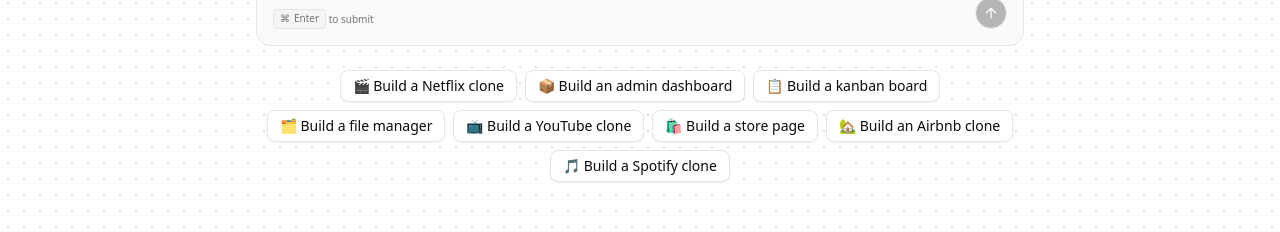
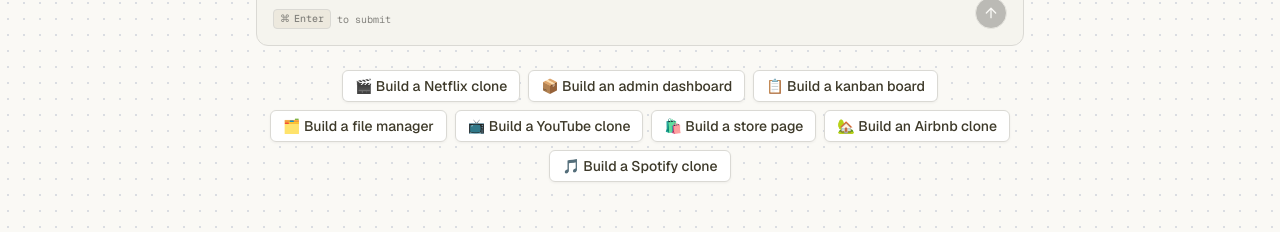
Before and after one commit to thuykaka/next-web-ai-builder, a Next.js app: page / in a window 1280 px wide. Shown: the part 405-637 px from the top of the page. Built offline with nearby package versions, Linux system fonts and the light colour scheme; no server answers.

Commit message:
chap15: update theme

```diff
--- a/src/app/globals.css
+++ b/src/app/globals.css
@@ -3,129 +3,218 @@
 
 @custom-variant dark (&:is(.dark *));
 
+:root {
+  --background: oklch(0.9818 0.0054 95.0986);
+  --foreground: oklch(0.3438 0.0269 95.7226);
+  --card: oklch(0.9818 0.0054 95.0986);
+  --card-foreground: oklch(0.1908 0.0020 106.5859);
+  --popover: oklch(1.0000 0 0);
+  --popover-foreground: oklch(0.2671 0.0196 98.9390);
+  --primary: oklch(0.6171 0.1375 39.0427);
+  --primary-foreground: oklch(1.0000 0 0);
+  --secondary: oklch(0.9245 0.0138 92.9892);
+  --secondary-foreground: oklch(0.4334 0.0177 98.6048);
+  --muted: oklch(0.9341 0.0153 90.2390);
+  --muted-foreground: oklch(0.6059 0.0075 97.4233);
+  --accent: oklch(0.9245 0.0138 92.9892);
+  --accent-foreground: oklch(0.2671 0.0196 98.9390);
+  --destructive: oklch(0.1908 0.0020 106.5859);
+  --destructive-foreground: oklch(1.0000 0 0);
+  --border: oklch(0.8847 0.0069 97.3627);
+  --input: oklch(0.7621 0.0156 98.3528);
+  --ring: oklch(0.5937 0.1673 253.0630);
+  --chart-1: oklch(0.5583 0.1276 42.9956);
+  --chart-2: oklch(0.6898 0.1581 290.4107);
+  --chart-3: oklch(0.8816 0.0276 93.1280);
+  --chart-4: oklch(0.8822 0.0403 298.1792);
+  --chart-5: oklch(0.5608 0.1348 42.0584);
+  --sidebar: oklch(0.9663 0.0080 98.8792);
+  --sidebar-foreground: oklch(0.3590 0.0051 106.6524);
+  --sidebar-primary: oklch(0.6171 0.1375 39.0427);
+  --sidebar-primary-foreground: oklch(0.9881 0 0);
+  --sidebar-accent: oklch(0.9245 0.0138 92.9892);
+  --sidebar-accent-foreground: oklch(0.3250 0 0);
+  --sidebar-border: oklch(0.9401 0 0);
+  --sidebar-ring: oklch(0.7731 0 0);
+  --font-sans: ui-sans-serif, system-ui, -apple-system, BlinkMacSystemFont, 'Segoe UI', Roboto, 'Helvetica Neue', Arial, 'Noto Sans', sans-serif, 'Apple Color Emoji', 'Segoe UI Emoji', 'Segoe UI Symbol', 'Noto Color Emoji';
+  --font-serif: ui-serif, Georgia, Cambria, "Times New Roman", Times, serif;
+  --font-mono: ui-monospace, SFMono-Regular, Menlo, Monaco, Consolas, "Liberation Mono", "Courier New", monospace;
+  --radius: 0.5rem;
+  --shadow-2xs: 0 1px 3px 0px hsl(0 0% 0% / 0.05);
+  --shadow-xs: 0 1px 3px 0px hsl(0 0% 0% / 0.05);
+  --shadow-sm: 0 1px 3px 0px hsl(0 0% 0% / 0.10), 0 1px 2px -1px hsl(0 0% 0% / 0.10);
+  --shadow: 0 1px 3px 0px hsl(0 0% 0% / 0.10), 0 1px 2px -1px hsl(0 0% 0% / 0.10);
+  --shadow-md: 0 1px 3px 0px hsl(0 0% 0% / 0.10), 0 2px 4px -1px hsl(0 0% 0% / 0.10);
+  --shadow-lg: 0 1px 3px 0px hsl(0 0% 0% / 0.10), 0 4px 6px -1px hsl(0 0% 0% / 0.10);
+  --shadow-xl: 0 1px 3px 0px hsl(0 0% 0% / 0.10), 0 8px 10px -1px hsl(0 0% 0% / 0.10);
+  --shadow-2xl: 0 1px 3px 0px hsl(0 0% 0% / 0.25);
+}
+
+.dark {
+  --background: oklch(0.2679 0.0036 106.6427);
+  --foreground: oklch(0.8074 0.0142 93.0137);
+  --card: oklch(0.2679 0.0036 106.6427);
+  --card-foreground: oklch(0.9818 0.0054 95.0986);
+  --popover: oklch(0.3085 0.0035 106.6039);
+  --popover-foreground: oklch(0.9211 0.0040 106.4781);
+  --primary: oklch(0.6724 0.1308 38.7559);
+  --primary-foreground: oklch(1.0000 0 0);
+  --secondary: oklch(0.9818 0.0054 95.0986);
+  --secondary-foreground: oklch(0.3085 0.0035 106.6039);
+  --muted: oklch(0.2213 0.0038 106.7070);
+  --muted-foreground: oklch(0.7713 0.0169 99.0657);
+  --accent: oklch(0.2130 0.0078 95.4245);
+  --accent-foreground: oklch(0.9663 0.0080 98.8792);
+  --destructive: oklch(0.6368 0.2078 25.3313);
+  --destructive-foreground: oklch(1.0000 0 0);
+  --border: oklch(0.3618 0.0101 106.8928);
+  --input: oklch(0.4336 0.0113 100.2195);
+  --ring: oklch(0.5937 0.1673 253.0630);
+  --chart-1: oklch(0.5583 0.1276 42.9956);
+  --chart-2: oklch(0.6898 0.1581 290.4107);
+  --chart-3: oklch(0.2130 0.0078 95.4245);
+  --chart-4: oklch(0.3074 0.0516 289.3230);
+  --chart-5: oklch(0.5608 0.1348 42.0584);
+  --sidebar: oklch(0.2357 0.0024 67.7077);
+  --sidebar-foreground: oklch(0.8074 0.0142 93.0137);
+  --sidebar-primary: oklch(0.3250 0 0);
+  --sidebar-primary-foreground: oklch(0.9881 0 0);
+  --sidebar-accent: oklch(0.1680 0.0020 106.6177);
+  --sidebar-accent-foreground: oklch(0.8074 0.0142 93.0137);
+  --sidebar-border: oklch(0.9401 0 0);
+  --sidebar-ring: oklch(0.7731 0 0);
+  --font-sans: ui-sans-serif, system-ui, -apple-system, BlinkMacSystemFont, 'Segoe UI', Roboto, 'Helvetica Neue', Arial, 'Noto Sans', sans-serif, 'Apple Color Emoji', 'Segoe UI Emoji', 'Segoe UI Symbol', 'Noto Color Emoji';
+  --font-serif: ui-serif, Georgia, Cambria, "Times New Roman", Times, serif;
+  --font-mono: ui-monospace, SFMono-Regular, Menlo, Monaco, Consolas, "Liberation Mono", "Courier New", monospace;
+  --radius: 0.5rem;
+  --shadow-2xs: 0 1px 3px 0px hsl(0 0% 0% / 0.05);
+  --shadow-xs: 0 1px 3px 0px hsl(0 0% 0% / 0.05);
+  --shadow-sm: 0 1px 3px 0px hsl(0 0% 0% / 0.10), 0 1px 2px -1px hsl(0 0% 0% / 0.10);
+  --shadow: 0 1px 3px 0px hsl(0 0% 0% / 0.10), 0 1px 2px -1px hsl(0 0% 0% / 0.10);
+  --shadow-md: 0 1px 3px 0px hsl(0 0% 0% / 0.10), 0 2px 4px -1px hsl(0 0% 0% / 0.10);
+  --shadow-lg: 0 1px 3px 0px hsl(0 0% 0% / 0.10), 0 4px 6px -1px hsl(0 0% 0% / 0.10);
+  --shadow-xl: 0 1px 3px 0px hsl(0 0% 0% / 0.10), 0 8px 10px -1px hsl(0 0% 0% / 0.10);
+  --shadow-2xl: 0 1px 3px 0px hsl(0 0% 0% / 0.25);
+}
+
 @theme inline {
   --color-background: var(--background);
   --color-foreground: var(--foreground);
-  --font-sans: var(--font-geist-sans);
-  --font-mono: var(--font-geist-mono);
+  --color-card: var(--card);
+  --color-card-foreground: var(--card-foreground);
+  --color-popover: var(--popover);
+  --color-popover-foreground: var(--popover-foreground);
+  --color-primary: var(--primary);
+  --color-primary-foreground: var(--primary-foreground);
+  --color-secondary: var(--secondary);
+  --color-secondary-foreground: var(--secondary-foreground);
+  --color-muted: var(--muted);
+  --color-muted-foreground: var(--muted-foreground);
+  --color-accent: var(--accent);
+  --color-accent-foreground: var(--accent-foreground);
+  --color-destructive: var(--destructive);
+  --color-destructive-foreground: var(--destructive-foreground);
+  --color-border: var(--border);
+  --color-input: var(--input);
+  --color-ring: var(--ring);
+  --color-chart-1: var(--chart-1);
+  --color-chart-2: var(--chart-2);
+  --color-chart-3: var(--chart-3);
+  --color-chart-4: var(--chart-4);
+  --color-chart-5: var(--chart-5);
+  --color-sidebar: var(--sidebar);
+  --color-sidebar-foreground: var(--sidebar-foreground);
+  --color-sidebar-primary: var(--sidebar-primary);
+  --color-sidebar-primary-foreground: var(--sidebar-primary-foreground);
+  --color-sidebar-accent: var(--sidebar-accent);
+  --color-sidebar-accent-foreground: var(--sidebar-accent-foreground);
+  --color-sidebar-border: var(--sidebar-border);
   --color-sidebar-ring: var(--sidebar-ring);
-  --color-sidebar-border: var(--sidebar-border);
-  --color-sidebar-accent-foreground: var(--sidebar-accent-foreground);
-  --color-sidebar-accent: var(--sidebar-accent);
-  --color-sidebar-primary-foreground: var(--sidebar-primary-foreground);
-  --color-sidebar-primary: var(--sidebar-primary);
-  --color-sidebar-foreground: var(--sidebar-foreground);
-  --color-sidebar: var(--sidebar);
-  --color-chart-5: var(--chart-5);
-  --color-chart-4: var(--chart-4);
-  --color-chart-3: var(--chart-3);
-  --color-chart-2: var(--chart-2);
-  --color-chart-1: var(--chart-1);
-  --color-ring: var(--ring);
-  --color-input: var(--input);
-  --color-border: var(--border);
-  --color-destructive: var(--destructive);
-  --color-accent-foreground: var(--accent-foreground);
-  --color-accent: var(--accent);
-  --color-muted-foreground: var(--muted-foreground);
-  --color-muted: var(--muted);
-  --color-secondary-foreground: var(--secondary-foreground);
-  --color-secondary: var(--secondary);
-  --color-primary-foreground: var(--primary-foreground);
-  --color-primary: var(--primary);
-  --color-popover-foreground: var(--popover-foreground);
-  --color-popover: var(--popover);
-  --color-card-foreground: var(--card-foreground);
-  --color-card: var(--card);
+
+  --font-sans: var(--font-sans);
+  --font-mono: var(--font-mono);
+  --font-serif: var(--font-serif);
+
   --radius-sm: calc(var(--radius) - 4px);
   --radius-md: calc(var(--radius) - 2px);
   --radius-lg: var(--radius);
   --radius-xl: calc(var(--radius) + 4px);
-}
 
-:root {
-  --radius: 0.625rem;
-  --card: oklch(1 0 0);
-  --card-foreground: oklch(0.145 0 0);
-  --popover: oklch(1 0 0);
-  --popover-foreground: oklch(0.145 0 0);
-  --primary: oklch(0.205 0 0);
-  --primary-foreground: oklch(0.985 0 0);
-  --secondary: oklch(0.97 0 0);
-  --secondary-foreground: oklch(0.205 0 0);
-  --muted: oklch(0.97 0 0);
-  --muted-foreground: oklch(0.556 0 0);
-  --accent: oklch(0.97 0 0);
-  --accent-foreground: oklch(0.205 0 0);
-  --destructive: oklch(0.577 0.245 27.325);
-  --border: oklch(0.922 0 0);
-  --input: oklch(0.922 0 0);
-  --ring: oklch(0.708 0 0);
-  --chart-1: oklch(0.646 0.222 41.116);
-  --chart-2: oklch(0.6 0.118 184.704);
-  --chart-3: oklch(0.398 0.07 227.392);
-  --chart-4: oklch(0.828 0.189 84.429);
-  --chart-5: oklch(0.769 0.188 70.08);
-  --sidebar: oklch(0.985 0 0);
-  --sidebar-foreground: oklch(0.145 0 0);
-  --sidebar-primary: oklch(0.205 0 0);
-  --sidebar-primary-foreground: oklch(0.985 0 0);
-  --sidebar-accent: oklch(0.97 0 0);
-  --sidebar-accent-foreground: oklch(0.205 0 0);
-  --sidebar-border: oklch(0.922 0 0);
-  --sidebar-ring: oklch(0.708 0 0);
-  --background: oklch(1 0 0);
-  --foreground: oklch(0.145 0 0);
-}
-
-.dark {
-  --background: oklch(0.145 0 0);
-  --foreground: oklch(0.985 0 0);
-  --card: oklch(0.205 0 0);
-  --card-foreground: oklch(0.985 0 0);
-  --popover: oklch(0.205 0 0);
-  --popover-foreground: oklch(0.985 0 0);
-  --primary: oklch(0.922 0 0);
-  --primary-foreground: oklch(0.205 0 0);
-  --secondary: oklch(0.269 0 0);
-  --secondary-foreground: oklch(0.985 0 0);
-  --muted: oklch(0.269 0 0);
-  --muted-foreground: oklch(0.708 0 0);
-  --accent: oklch(0.269 0 0);
-  --accent-foreground: oklch(0.985 0 0);
-  --destructive: oklch(0.704 0.191 22.216);
-  --border: oklch(1 0 0 / 10%);
-  --input: oklch(1 0 0 / 15%);
-  --ring: oklch(0.556 0 0);
-  --chart-1: oklch(0.488 0.243 264.376);
-  --chart-2: oklch(0.696 0.17 162.48);
-  --chart-3: oklch(0.769 0.188 70.08);
-  --chart-4: oklch(0.627 0.265 303.9);
-  --chart-5: oklch(0.645 0.246 16.439);
-  --sidebar: oklch(0.205 0 0);
-  --sidebar-foreground: oklch(0.985 0 0);
-  --sidebar-primary: oklch(0.488 0.243 264.376);
-  --sidebar-primary-foreground: oklch(0.985 0 0);
-  --sidebar-accent: oklch(0.269 0 0);
-  --sidebar-accent-foreground: oklch(0.985 0 0);
-  --sidebar-border: oklch(1 0 0 / 10%);
-  --sidebar-ring: oklch(0.556 0 0);
+  --shadow-2xs: var(--shadow-2xs);
+  --shadow-xs: var(--shadow-xs);
+  --shadow-sm: var(--shadow-sm);
+  --shadow: var(--shadow);
+  --shadow-md: var(--shadow-md);
+  --shadow-lg: var(--shadow-lg);
+  --shadow-xl: var(--shadow-xl);
+  --shadow-2xl: var(--shadow-2xl);
 }
 
 @layer base {
   * {
     @apply border-border outline-ring/50;
   }
+
   body {
     @apply bg-background text-foreground;
   }
+}
 
-  /* Prevent focus zoom on mobile devices */
-  @media screen and (max-width: 767px) {
-    input,
-    select,
-    textarea {
-      font-size: 16px !important;
+@layer base {
+
+  button:not([disabled]),
+  [role="button"]:not([disabled]) {
+    cursor: pointer;
+  }
+}
+
+/* Animations */
+@theme inline {
+  --animate-first: moveVertical 30s ease infinite;
+  --animate-second: moveInCircle 20s reverse infinite;
+  --animate-third: moveInCircle 40s linear infinite;
+  --animate-fourth: moveHorizontal 40s ease infinite;
+  --animate-fifth: moveInCircle 20s ease infinite;
+
+  @keyframes moveHorizontal {
+    0% {
+      transform: translateX(-50%) translateY(-10%);
+    }
+
+    50% {
+      transform: translateX(50%) translateY(10%);
+    }
+
+    100% {
+      transform: translateX(-50%) translateY(-10%);
+    }
+  }
+
+  @keyframes moveInCircle {
+    0% {
+      transform: rotate(0deg);
+    }
+
+    50% {
+      transform: rotate(180deg);
+    }
+
+    100% {
+      transform: rotate(360deg);
+    }
+  }
+
+  @keyframes moveVertical {
+    0% {
+      transform: translateY(-50%);
+    }
+
+    50% {
+      transform: translateY(50%);
+    }
+
+    100% {
+      transform: translateY(-50%);
     }
   }
 }
@@ -165,14 +254,6 @@
   }
 }
 
-@layer components {
-
-  button:not(:disabled),
-  [role="button"]:not(:disabled) {
-    @apply cursor-pointer;
-  }
-}
-
 @layer base {
   * {
     scrollbar-width: thin;
```
